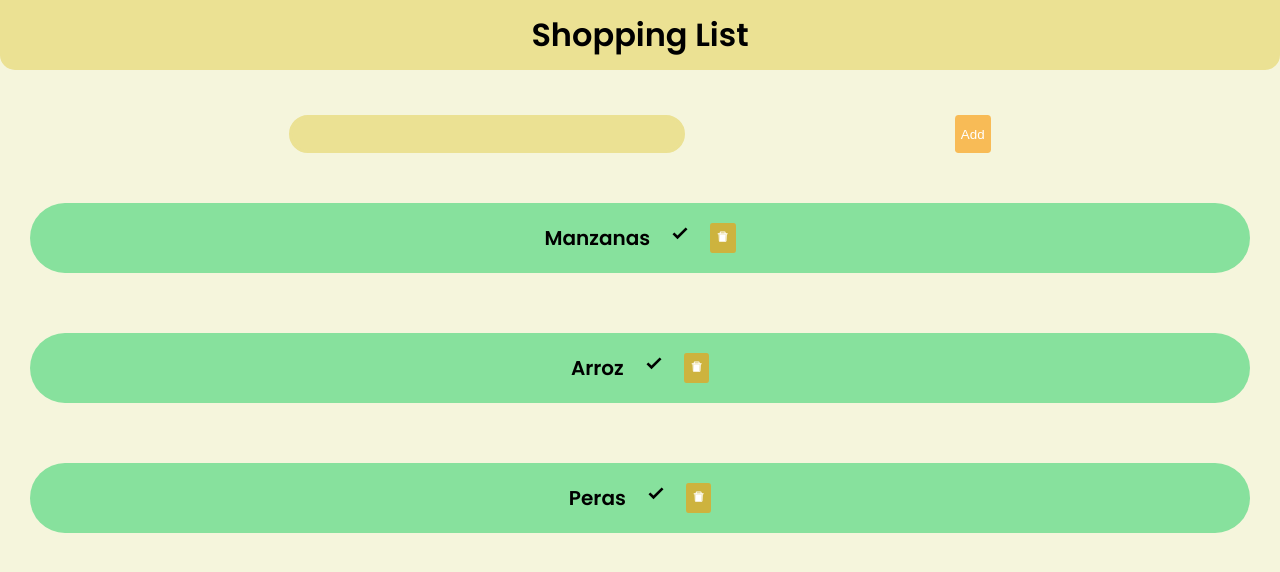
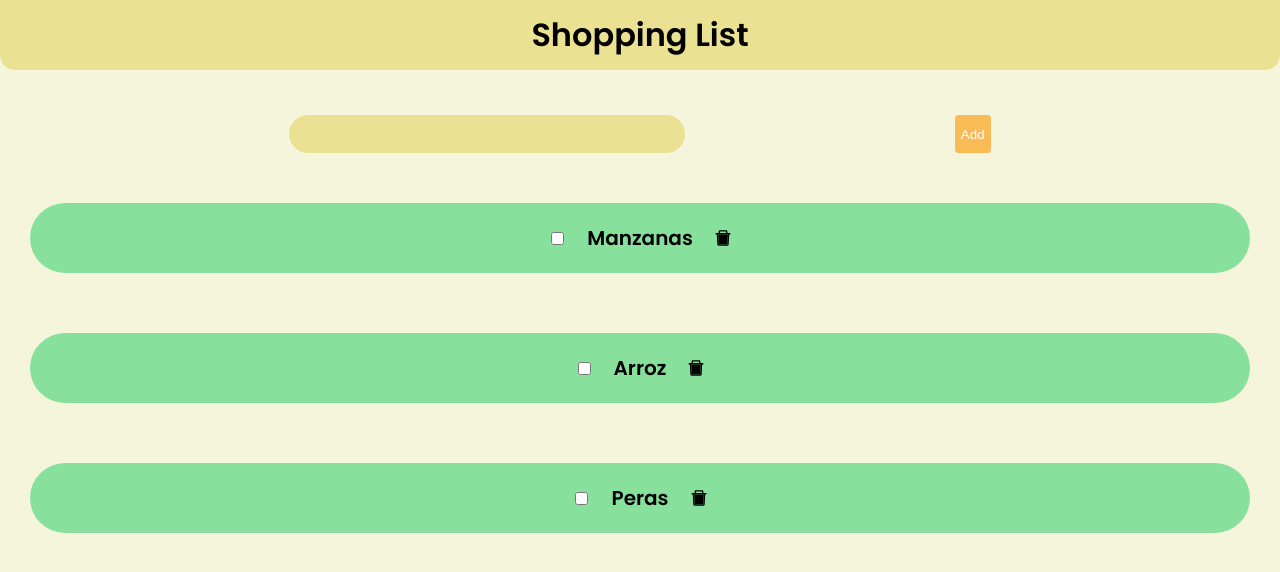
Before and after one commit to ItzAle/shopping-list, a React (Create React App) app: page / in a window 1280 px wide. Shown: the top 572 px of the page. Built offline with nearby package versions, Linux system fonts and the light colour scheme; the HTML template or start-up script is replaced by a standard one.

Commit message:
added checkbox

```diff
--- a/src/components/Task/task.jsx
+++ b/src/components/Task/task.jsx
@@ -26,8 +26,11 @@ const confirmShop = () =>{
 
   return (
     <section className={style.section}>
+
     <div className={style.list}>
+
     <article key={item.id} className={item.isDone ? "isDone" : "isNotDone"}>
+    <input type="checkbox" className={style.checkbox} value="Paneer" />
       {!isEditMode ? (
         <div onClick={() => setIsEditMode(true)}>{item.title}</div>
       ) : (
@@ -42,10 +45,7 @@ const confirmShop = () =>{
           <GoCheck onClick={editConfirm} />
         </div>
       )}
-      <GoCheck onClick={confirmShop} />
-          <button onClick={() => deleteById(item.id)}>
-          <AiTwotoneDelete />
-          </button>
+          <AiTwotoneDelete className={style.icon} onClick={() => deleteById(item.id)} />
 
     </article>
     </div>
--- a/src/components/Task/task.module.css
+++ b/src/components/Task/task.module.css
@@ -9,8 +9,13 @@ article{
     justify-content: center;
     background-color: #87E19D;
     border-radius: 150px;
+    align-items: center;
 }
 
 section{
     padding: 20px;
 }
+
+.icon{
+    color: black;
+}
--- a/src/components/form/form.module.css
+++ b/src/components/form/form.module.css
@@ -1,6 +1,5 @@
 .inputs{
     display: flex;
-    gap: -35px;
     justify-content: space-evenly;
     align-items: stretch;
 }
```
